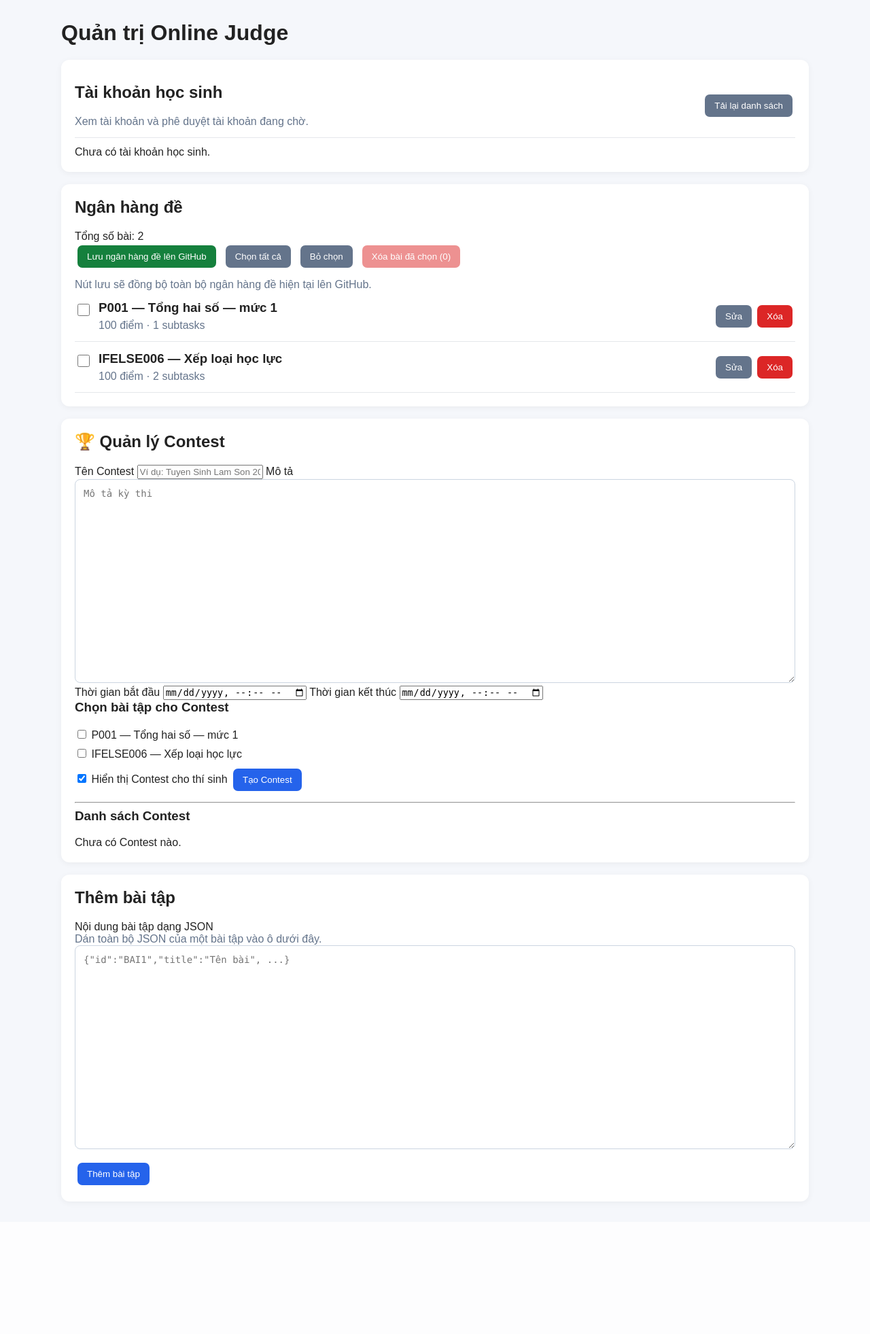
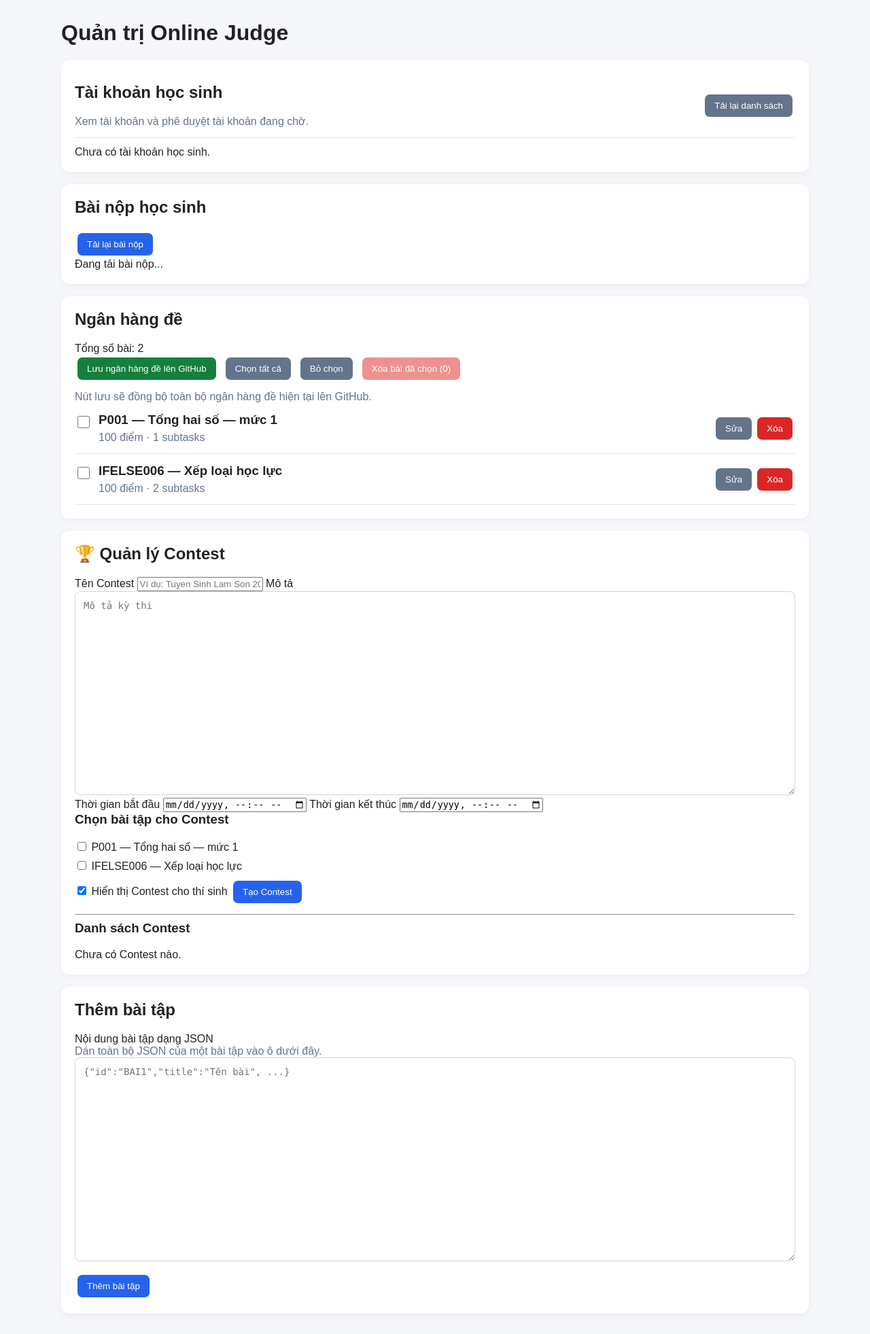
Before and after one commit to anhcuongthu-crypto/Tran-Tu-36-Online-Judge, a Flask app: page /admin in a window 1280 px wide. Shown: the whole page at 68% size. Before the commit the page ends 1771 px from the top, so only its background shows below. Run offline with Flask 3, Linux system fonts and the light colour scheme; the visitor is signed in with stand-in values (Sample User, id 1); data comes from the database, SQL or seed files in the repository; data that the repository does not hold is empty.

Commit message:
Update admin.html

```diff
--- a/templates/admin.html
+++ b/templates/admin.html
@@ -167,6 +167,22 @@
     </section>
 
     <!-- NGÂN HÀNG BÀI TẬP -->
+    <section class="panel">
+    <h2>Bài nộp học sinh</h2>
+
+    <button type="button" id="refresh-submissions">
+        Tải lại bài nộp
+    </button>
+
+    <div id="submissions-list">Đang tải bài nộp...</div>
+
+    <div id="source-panel" hidden>
+        <h3 id="source-title">Mã nguồn</h3>
+        <pre id="source-code" style="white-space:pre-wrap;overflow:auto;background:#111827;color:white;padding:16px;border-radius:8px;"></pre>
+        <button type="button" id="copy-source">Sao chép mã nguồn</button>
+        <button type="button" id="close-source">Đóng</button>
+    </div>
+</section>
     <section class="panel">
         <h2>Ngân hàng đề</h2>
 
```
